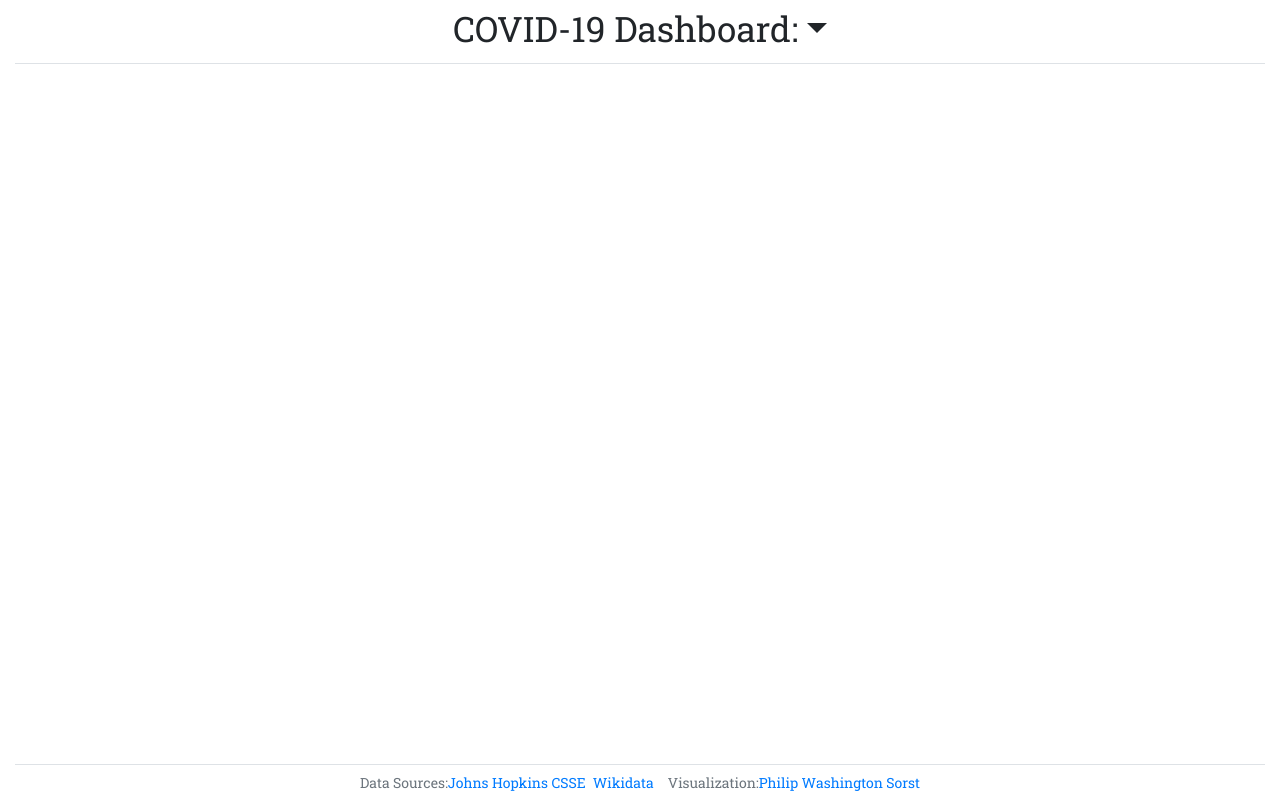
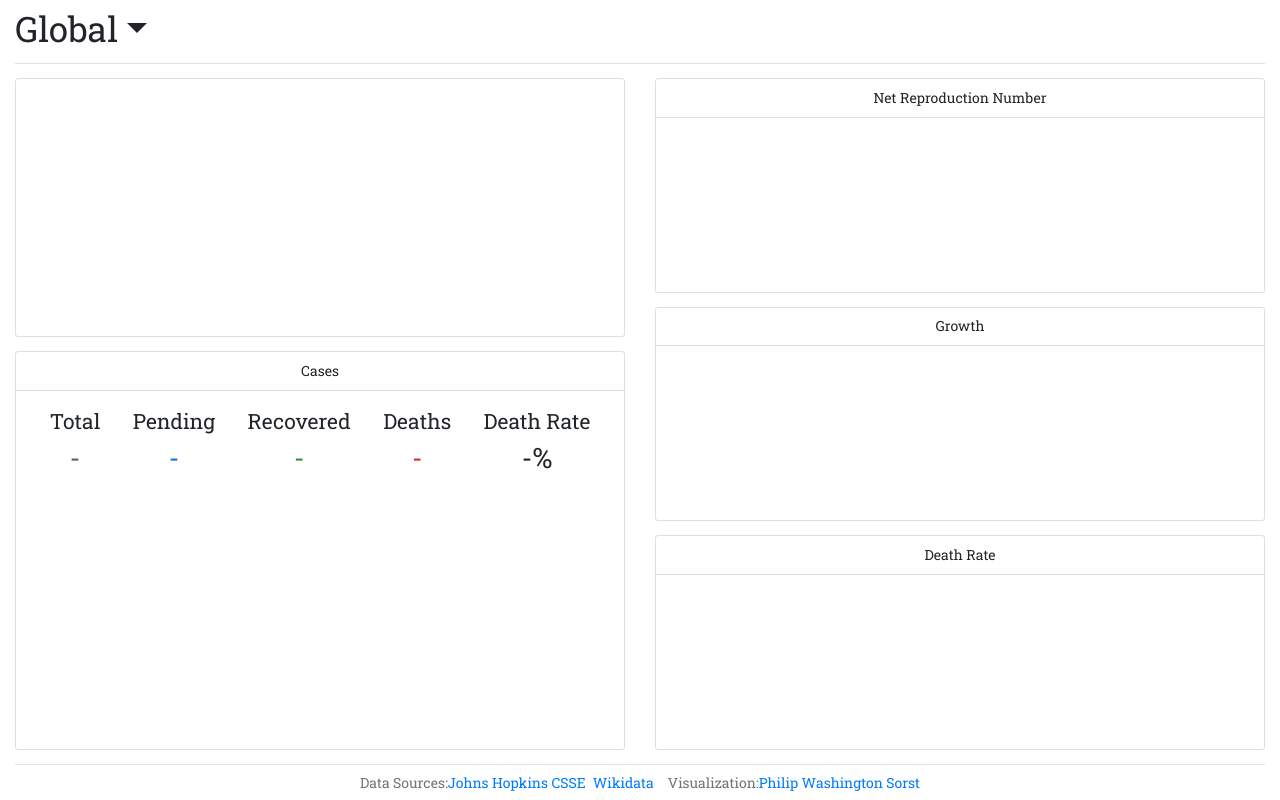
Before and after one commit to philipsorst/covid-19-charts, an Angular app: page /dashboard/1 in a window 1280 px wide. Built offline with nearby package versions, Linux system fonts and the light colour scheme.

Commit message:
Working on panels

```diff
--- a/src/app/app.module.ts
+++ b/src/app/app.module.ts
@@ -7,11 +7,15 @@ import {BsDropdownModule} from "ngx-bootstrap/dropdown";
 import {BrowserAnimationsModule} from "@angular/platform-browser/animations";
 import {HttpClientModule} from '@angular/common/http';
 import {DashboardComponent} from './dashboard/dashboard.component';
+import {CasesCardComponent} from './chart/cases-card.component';
+import {MapCardComponent} from './chart/map-card.component';
 
 @NgModule({
     declarations: [
         AppComponent,
-        DashboardComponent
+        DashboardComponent,
+        CasesCardComponent,
+        MapCardComponent
     ],
     imports: [
         BrowserModule,
--- /dev/null
+++ b/src/app/chart/cases-card.component.html
@@ -0,0 +1,18 @@
+<h2 class="h4 card-header">Cases</h2>
+<div class="card-body d-flex flex-column flex-lg-row text-center">
+    <div class="flex-lg-fill mb-4 mb-lg-0"><h2>Total</h2>
+        <div class="display-4" id="totalNumber" style="color: rgb(97, 97, 97);">-</div>
+    </div>
+    <div class="flex-lg-fill mb-4 mb-lg-0"><h2>Pending</h2>
+        <div class="display-4" id="pendingNumber" style="color: rgb(25, 118, 210);">-</div>
+    </div>
+    <div class="flex-lg-fill mb-4 mb-lg-0"><h2>Recovered</h2>
+        <div class="display-4" id="recoveredNumber" style="color: rgb(56, 142, 60);">-</div>
+    </div>
+    <div class="flex-lg-fill mb-4 mb-lg-0"><h2>Deaths</h2>
+        <div class="display-4" id="deathsNumber" style="color: rgb(211, 47, 47);">-</div>
+    </div>
+    <div class="flex-lg-fill"><h2>Death Rate</h2>
+        <div class="display-4" id="deathRatePercentage">-%</div>
+    </div>
+</div>
--- /dev/null
+++ b/src/app/chart/cases-card.component.ts
@@ -0,0 +1,32 @@
+import {Component, Input, OnChanges, SimpleChanges} from '@angular/core';
+import {CovidService} from '../covid/covid.service';
+import {Country} from '../country/country';
+
+@Component({
+    selector: '[ddr-covid-cases-card]',
+    templateUrl: './cases-card.component.html',
+    host: {'class': 'card'}
+})
+export class CasesCardComponent implements OnChanges
+{
+    @Input()
+    private country: Country | null;
+
+    @Input()
+    private startDate: Date;
+
+    @Input()
+    private endDate: Date;
+
+    constructor(private covidService: CovidService)
+    {
+    }
+
+    /**
+     * @override
+     */
+    public ngOnChanges(changes: SimpleChanges)
+    {
+        console.log('CHANGES', changes);
+    }
+}
--- /dev/null
+++ b/src/app/chart/map-card.component.ts
@@ -0,0 +1,10 @@
+import {Component} from '@angular/core';
+
+@Component({
+    selector: '[ddr-covid-map-card]',
+    templateUrl: './map-card.component.html',
+    host: {'class': 'card'}
+})
+export class MapCardComponent
+{
+}
--- a/src/app/covid/location.ts
+++ b/src/app/covid/location.ts
@@ -1,4 +1,4 @@
-import {Country} from "./country";
+import {Country} from '../country/country';
 
 export class Location
 {
--- a/src/app/dashboard/dashboard.component.html
+++ b/src/app/dashboard/dashboard.component.html
@@ -3,29 +3,56 @@
         <header class="border-bottom pt-2 pb-2 mb-3 dropdown" dropdown>
             <h1
                     dropdownToggle
-                    class="dropdown-toggle text-center"
+                    class="dropdown-toggle"
                     data-toggle="dropdown"
                     data-display="static"
                     style="white-space: normal"
             >
-                <span class="d-none d-md-inline">COVID-19 Dashboard:</span>
-                <span id="current-location"></span>
+                <ng-container *ngIf="(selectedCountry$|async) as selectedCountry; else globalSelected">
+                    <span>{{selectedCountry.name}}</span>
+                </ng-container>
+                <ng-template #globalSelected>
+                    <span>Global</span>
+                </ng-template>
             </h1>
             <div class="dropdown-menu country-select" *dropdownMenu>
-                <ng-container *ngIf="(countries$|async) as countries">
-                    <a class="dropdown-item" *ngFor="let country of countries">{{country.name}}</a>
-                </ng-container>
-                <!--                <div class="pl-2 pr-2">-->
-                <!--                    <input class="form-control" id="country-filter"/>-->
-                <!--                </div>-->
-                <!--                <div class="countries">-->
-                <!--                    <div class="country"></div>-->
-                <!--                </div>-->
-
+                <div class="countries">
+                    <a class="dropdown-item" (click)="selectCountry(null)">Global</a>
+                    <ng-container *ngIf="(countries$|async) as countries">
+                        <a class="dropdown-item" *ngFor="let country of countries" (click)="selectCountry(country)">
+                            {{country.name}}
+                        </a>
+                    </ng-container>
+                </div>
             </div>
 
         </header>
         <main class="flex-grow-1 row" id="content">
+            <div class="col-lg-6 d-lg-flex flex-lg-column">
+                <section ddr-covid-map-card class="flex-lg-fill d-lg-flex flex-lg-column"></section>
+                <section ddr-covid-cases-card
+                         class="flex-lg-fill d-lg-flex flex-lg-column"
+                         [country]="(selectedCountry$|async)"></section>
+            </div>
+
+            <div class="col-lg-6 d-lg-flex flex-lg-column">
+
+                <section class="card flex-lg-fill d-lg-flex flex-lg-column">
+                    <h2 class="h4 card-header">Net Reproduction Number</h2>
+                    <div class="flex-lg-grow-1"></div>
+                </section>
+
+                <section class="card flex-lg-fill d-lg-flex flex-lg-column">
+                    <h2 class="h4 card-header">Growth</h2>
+                    <div class="flex-lg-grow-1"></div>
+                </section>
+
+                <section class="card flex-lg-fill d-lg-flex flex-lg-column">
+                    <h2 class="h4 card-header">Death Rate</h2>
+                    <div class="flex-lg-grow-1"></div>
+                </section>
+
+            </div>
         </main>
         <footer class="text-center text-muted pt-2 pb-2 border-top">
             <div class="d-lg-inline ml-lg-2 mr-lg-2">
--- a/src/app/dashboard/dashboard.component.ts
+++ b/src/app/dashboard/dashboard.component.ts
@@ -1,8 +1,9 @@
 import {Component, OnInit} from "@angular/core";
-import {Observable} from 'rxjs';
+import {BehaviorSubject, Observable} from 'rxjs';
 import {ActivatedRoute} from '@angular/router';
 import {Country} from '../country/country';
 import {CountryService} from '../country/country.service';
+import {CovidService} from '../covid/covid.service';
 
 @Component({
     templateUrl: './dashboard.component.html',
@@ -10,9 +11,12 @@ import {CountryService} from '../country/country.service';
 })
 export class DashboardComponent implements OnInit
 {
+    public selectedCountry$ = new BehaviorSubject<Country | null>(null);
+
     public countries$: Observable<Country[]>;
 
-    constructor(private countryService: CountryService, private route: ActivatedRoute)
+    constructor(
+        private countryService: CountryService, private route: ActivatedRoute, private covidService: CovidService)
     {
     }
 
@@ -25,4 +29,9 @@ export class DashboardComponent implements OnInit
 
         this.route.paramMap.subscribe(paramMap => console.log('CountryCode', paramMap.get('countryCode')));
     }
+
+    public selectCountry(country: Country | null)
+    {
+        this.selectedCountry$.next(country);
+    }
 }
--- a/src/scss/style.scss
+++ b/src/scss/style.scss
@@ -33,6 +33,6 @@ section {
     background-color: transparent;
 }
 
-.dropdown-toggle {
+.dropdown-toggle, a.dropdown-item {
     cursor: pointer;
 }
```
Also changed, not shown: src/app/country/country-data.ts (+4 -4 lines), src/app/covid/covid.service.ts (renamed from src/app/covid/covid-data.ts, +68 -52 lines), data/country-data.json (renamed from src/data/country-data.json), src/app/chart/map-card.component.html (added).
